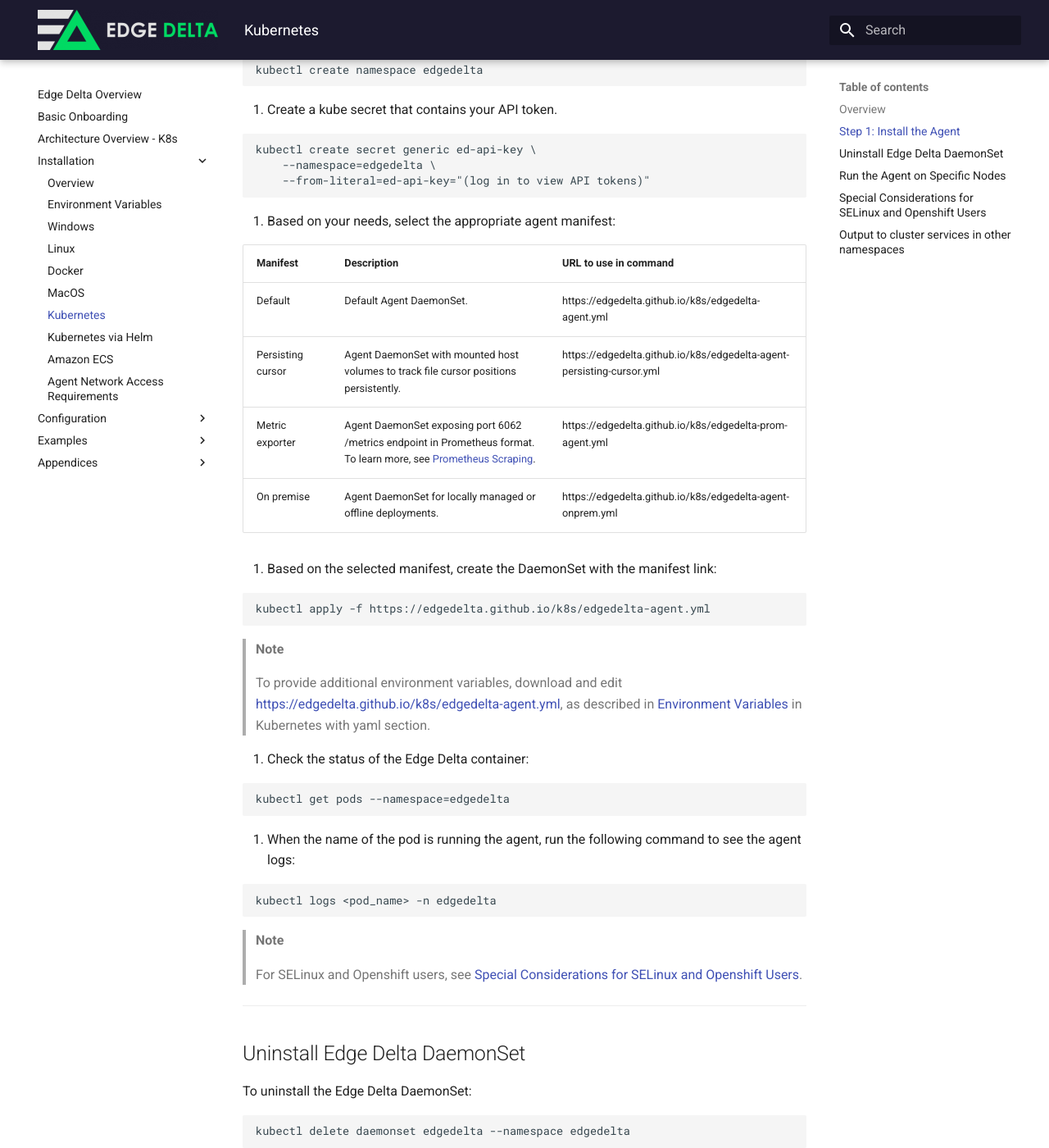
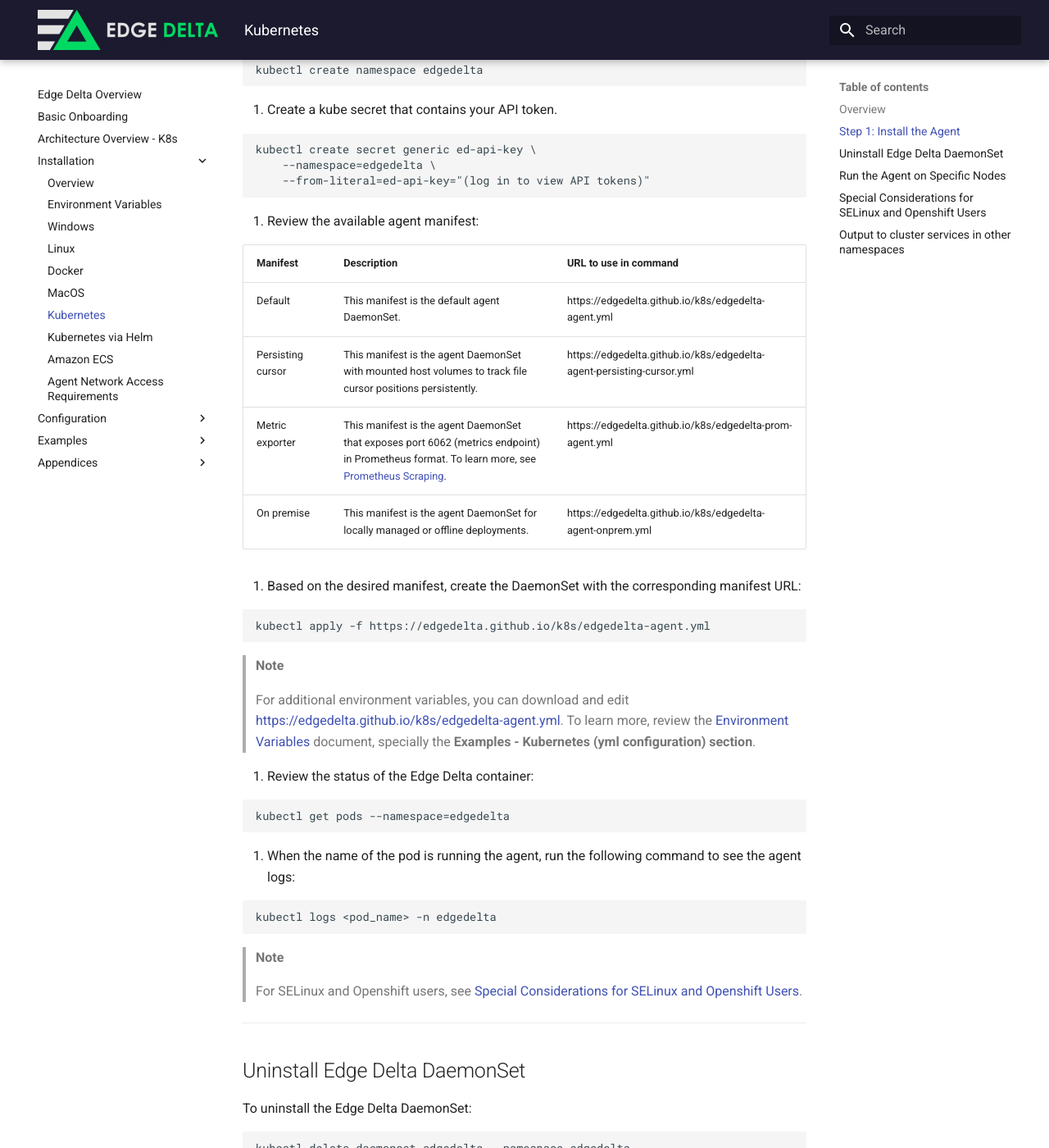
Before and after one commit to edgedelta/docs, an MkDocs documentation site: the page built from docs/installation/kubernetes.md, in a window 1280 px wide and 1400 px high, scrolled down 669 px. Shown: the whole window at 82% size. Built offline with MkDocs 1.6.1 and Material for MkDocs 9.7.7, drawn with Linux system fonts in a browser that asks for light colours; some of the changed text lies outside the part shown.

Commit message:
Update kubernetes.md

````diff
--- a/docs/installation/kubernetes.md
+++ b/docs/installation/kubernetes.md
@@ -39,17 +39,17 @@ kubectl create secret generic ed-api-key \
     --from-literal=ed-api-key="(log in to view API tokens)"
 ```
 
-3. Based on your needs, select the appropriate agent manifest:
+3. Review the available agent manifest:
 
-| Manifest          | Description                                                                                                                                                | URL to use in command                                                 |
-|-------------------|------------------------------------------------------------------------------------------------------------------------------------------------------------|-----------------------------------------------------------------------|
-| Default           | Default Agent DaemonSet.                                                                                                                                   | https://edgedelta.github.io/k8s/edgedelta-agent.yml                   |
-| Persisting cursor | Agent DaemonSet with mounted host volumes to track file cursor positions persistently.                                                                     | https://edgedelta.github.io/k8s/edgedelta-agent-persisting-cursor.yml |
-| Metric exporter   | Agent DaemonSet exposing port 6062 /metrics endpoint in Prometheus format. To learn more, see [Prometheus Scraping](../appendices/prometheus-scraping.md). | https://edgedelta.github.io/k8s/edgedelta-prom-agent.yml              |
-| On premise        | Agent DaemonSet for locally managed or offline deployments.                                                                                                | https://edgedelta.github.io/k8s/edgedelta-agent-onprem.yml            |
+| Manifest          | Description                                                                                                                                                                          | URL to use in command                                                 |
+|-------------------|--------------------------------------------------------------------------------------------------------------------------------------------------------------------------------------|-----------------------------------------------------------------------|
+| Default           | This manifest is the default agent DaemonSet.                                                                                                                                        | https://edgedelta.github.io/k8s/edgedelta-agent.yml                   |
+| Persisting cursor | This manifest is the agent DaemonSet with mounted host volumes to track file cursor positions persistently.                                                                          | https://edgedelta.github.io/k8s/edgedelta-agent-persisting-cursor.yml |
+| Metric exporter   | This manifest is the agent DaemonSet that exposes port 6062 (metrics endpoint) in Prometheus format. To learn more, see [Prometheus Scraping](../appendices/prometheus-scraping.md). | https://edgedelta.github.io/k8s/edgedelta-prom-agent.yml              |
+| On premise        | This manifest is the agent DaemonSet for locally managed or offline deployments.                                                                                                     | https://edgedelta.github.io/k8s/edgedelta-agent-onprem.yml            |
 
 
-4. Based on the selected manifest, create the DaemonSet with the manifest link:
+4. Based on the desired manifest, create the DaemonSet with the corresponding manifest URL:
 
 ```text
 kubectl apply -f https://edgedelta.github.io/k8s/edgedelta-agent.yml
@@ -57,10 +57,10 @@ kubectl apply -f https://edgedelta.github.io/k8s/edgedelta-agent.yml
 
 > **Note**
 >
-> To provide additional environment variables, download and edit [https://edgedelta.github.io/k8s/edgedelta-agent.yml](https://edgedelta.github.io/k8s/edgedelta-agent.yml), as described in [Environment Variables](https://docs.edgedelta.com/installation/environment-variables/) in Kubernetes with yaml section.
+> For additional environment variables, you can download and edit [https://edgedelta.github.io/k8s/edgedelta-agent.yml](https://edgedelta.github.io/k8s/edgedelta-agent.yml). To learn more, review the [Environment Variables](https://docs.edgedelta.com/installation/environment-variables/) document, specially the **Examples - Kubernetes (yml configuration) section**.
 
 
-5. Check the status of the Edge Delta container:
+5. Review the status of the Edge Delta container:
 
 ```text
 kubectl get pods --namespace=edgedelta
@@ -90,7 +90,7 @@ kubectl delete daemonset edgedelta --namespace edgedelta
 
 ## Run the Agent on Specific Nodes
 
-To run the agent on specific nodes in your cluster, add a node selector or nodeAffinity section to your pod config file. If your desired nodes are labeled logging=edgedelta, then adding the following nodeSelector will restrict the agent pods to Nodes that have the logging=edgedelta label.
+To run the agent on specific nodes in your cluster, add a node selector or nodeAffinity section to your pod config file. For example, if the desired nodes are labeled as **logging=edgedelta**, then adding the following nodeSelector will restrict the agent pods to nodes that have the **logging=edgedelta** label.
 
 ```text
 spec:
@@ -126,11 +126,11 @@ oc patch namespace edgedelta -p \
 
 ## Output to cluster services in other namespaces
 
-Edge Delta pods run in dedicated edgedelta namespace.
+Edge Delta pods run in a dedicated edgedelta namespace.
 
 If you want to configure an output destination within your Kubernetes cluster, then you must set a resolvable service endpoint in your agent configuration.
 
-For example, if you have an "elasticsearch-master" Elasticsearch service in the "elasticsearch" namespace with port 9200 in your "cluster-domain.example" cluster, then you need to specify the elastic output address in the agent configuration:
+For example, if you have an **elasticsearch-master** Elasticsearch service in the **elasticsearch** namespace with port 9200 in your **cluster-domain.example** cluster, then you need to specify the elastic output address in the agent configuration:
 
 
 ```text
@@ -138,6 +138,6 @@ For example, if you have an "elasticsearch-master" Elasticsearch service in the
        - http://elasticsearch-master.elasticsearch.svc.cluster-domain.example:9200
 ```
 
-Read more about [service DNS resolution](https://kubernetes.io/docs/concepts/services-networking/dns-pod-service/#a-aaaa-records)
+To learn more, please review this [article from Kubernetes](https://kubernetes.io/docs/concepts/services-networking/dns-pod-service/#a-aaaa-records).
 
 ***
````
